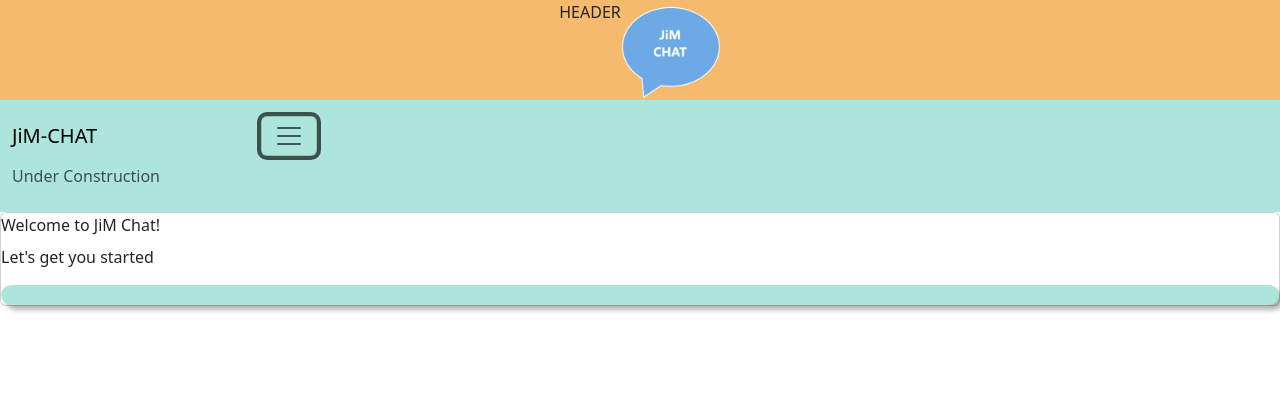
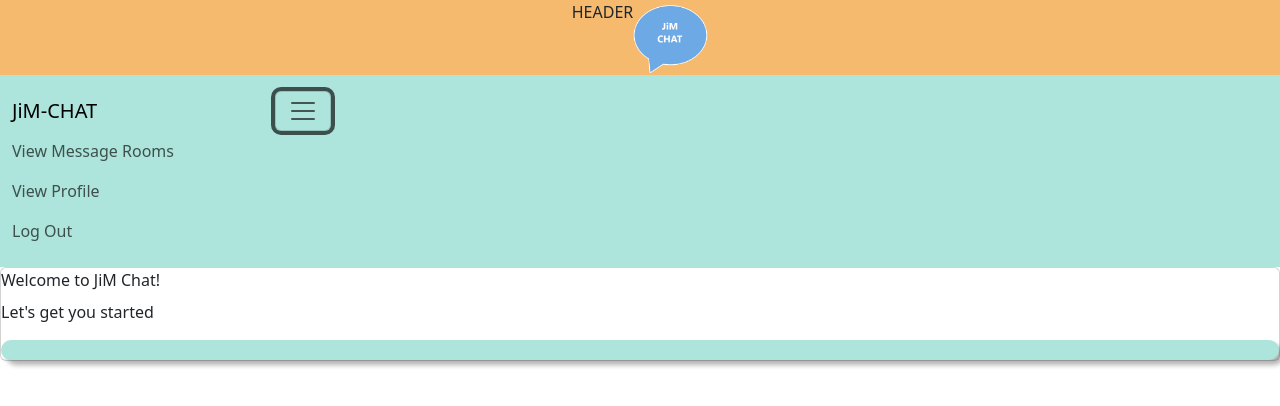
Before and after one commit to mmgeocode/portfolio, a React (Create React App) app in the folder jim-chat/client/: page / in a window 1280 px wide. Both pictures are taken after a click on the button 141 px from the left and 136 px from the top of the page. Shown: the top 406 px of the page. Built offline with nearby package versions, Linux system fonts and the light colour scheme.

Commit message:
Adds additional files and fixes minor bugs

```diff
--- a/jim-chat/client/src/App.css
+++ b/jim-chat/client/src/App.css
@@ -31,14 +31,6 @@ body {
   font-weight: bold;
 }
 
-/* --- HEADER --- */
-header {
-  height: 100px;
-  background-color: var(--secondary);
-  display: flex;
-  justify-content: center;
-}
-
 /* --- UI --- */
 .jim-button {
   background-color: var(--backgroundColor);
@@ -54,9 +46,20 @@ header {
   opacity: 0.8;
 }
 
+/* --- HEADER --- */
+header {
+  height: 75px;
+  background-color: var(--secondary);
+  display: flex;
+  justify-content: center;
+}
+
 /* --- NAVBAR --- */
 .navbar {
   background-color: var(--backgroundColor);
+  display: flex;
+  justify-content: end;
+  align-items: end;
 }
 
 /* --- Authorization --- */
--- a/jim-chat/client/src/App.js
+++ b/jim-chat/client/src/App.js
@@ -7,10 +7,16 @@ import NavigationBar from './components/navigation-section/NavigationBar';
 import WelcomeIndex from './components/main-section/WelcomeIndex';
 import MainIndex from './components/main-section/MainIndex';
 import RoomView from './components/main-section/RoomView';
+import ProfileView from './components/main-section/ProfileView';
 
 function App() {
   const [token, setToken] = useState("")
   const [currentId, setCurrentId] = useState("");
+
+  const clearToken = () => {
+    localStorage.clear()
+    setToken("")
+  }
 
   function updateToken(newToken) {
     setToken(newToken)
@@ -42,12 +48,13 @@ function App() {
 
   return (
     <div>
-      <MainHeader />
-      <NavigationBar />
+      <MainHeader token={token} currentId={currentId} />
+      <NavigationBar token={token} currentId={currentId} clickLogout={clearToken} />
       <Routes>
         <Route path='/' element={<WelcomeIndex token={token} currentId={currentId} />} />
         <Route path='/auth' element={<Auth updateToken={updateToken} updateCurrentId={updateCurrentId} /> } />
         <Route path='/feed/:id' element={<MainIndex token={token} currentId={currentId} />} />
+        <Route path='/user/:id' element={<ProfileView token={token} currentId={currentId} />} />
         <Route path='/message/room/:id' element={<RoomView token={token} currentId={currentId} />} />
       </Routes>
     </div>
--- /dev/null
+++ b/jim-chat/client/src/components/main-section/ProfileView.jsx
@@ -0,0 +1,45 @@
+import React, { useState, useEffect } from 'react';
+import { useParams } from 'react-router-dom';
+import { API_USER_VIEW_BY_ID } from '../../constants/endpoints';
+
+
+function ProfileView(props) {
+    const params = useParams()
+    const [ProfileView, setProfileView] = useState({});
+
+    async function fetchProfile() {
+        try {
+            // Headers
+            const myHeaders = new Headers()
+            myHeaders.append("Authorization", props.token)
+
+            // Request Options
+            let requestOptions = { method: "GET", headers: myHeaders }
+
+            // Send Request
+            const response = await fetch( API_USER_VIEW_BY_ID + "/" + params.id, requestOptions)
+
+            // Get Response
+            const data = await response.json()
+
+            // Set State
+            setProfileView(data.user)
+
+        } catch (error) {
+            console.error(error)
+        }
+    }
+
+    useEffect(() => {
+        if (!props.token) return;
+        fetchProfile()
+    }, [props.token]);
+
+    return (
+        <>
+            <h1>Profile View</h1>
+        </>
+    )
+}
+
+export default ProfileView
--- a/jim-chat/client/src/components/navigation-section/NavigationBar.jsx
+++ b/jim-chat/client/src/components/navigation-section/NavigationBar.jsx
@@ -21,7 +21,15 @@ import {
                 <Collapse isOpen={!collapsed} navbar>
                     <Nav navbar>
                         <NavItem>
-                            <NavLink href='/components/'>Under Construction</NavLink>
+                            <NavLink href='/feed/:id'>View Message Rooms</NavLink>
+                        </NavItem>
+
+                        <NavItem>
+                            <NavLink href='/user/:id'>View Profile</NavLink>
+                        </NavItem>
+
+                        <NavItem>
+                            <NavLink onClick={props.clickLogout} href='/'>Log Out</NavLink>
                         </NavItem>
                     </Nav>
                 </Collapse>
--- a/jim-chat/client/src/constants/endpoints.js
+++ b/jim-chat/client/src/constants/endpoints.js
@@ -1,6 +1,8 @@
 export const API_USER_LOGIN = "http://localhost:4000/user/login"
 
 export const API_USER_CREATE = "http://localhost:4000/user/create"
+
+export const API_USER_VIEW_BY_ID = "http://localhost:4000/user"
 
 export const API_VIEW_ALL_ROOMS = "http://localhost:4000/room/view-all"
 
```
